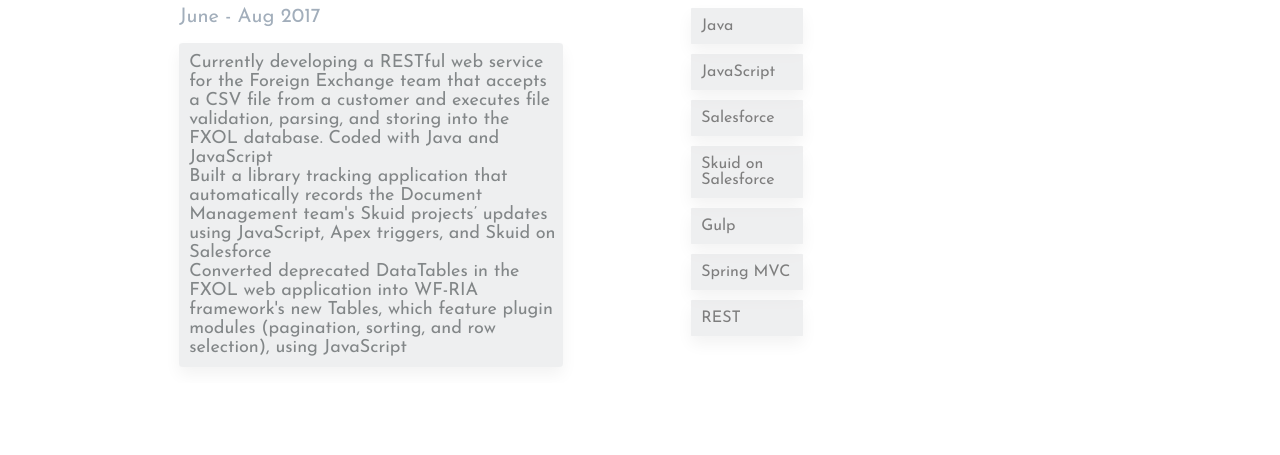
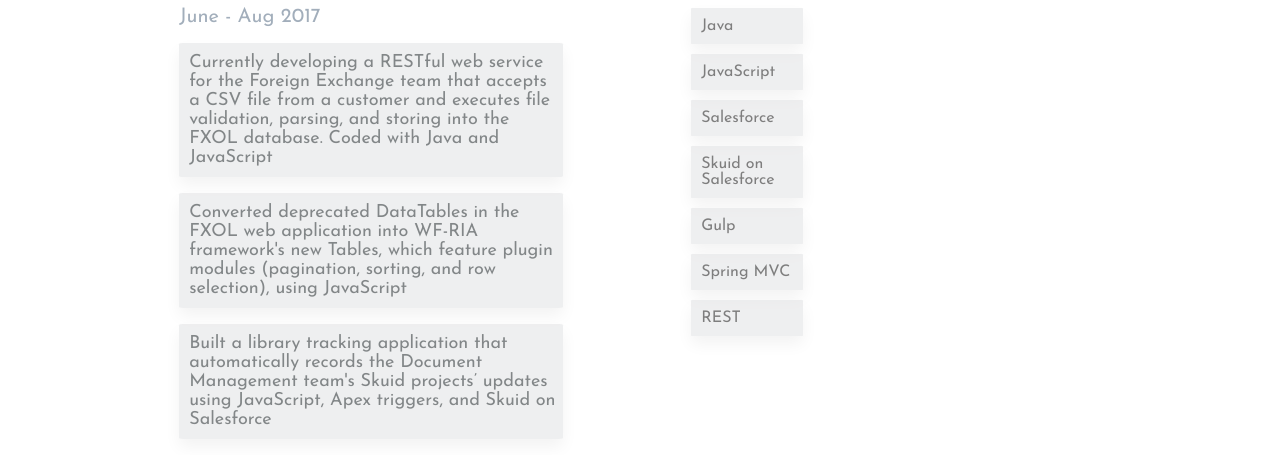
Before and after one commit to michaelma1210/michaelma1210.github.io, a plain HTML site: page wellsfargo.html in a window 1280 px wide. Shown: the part 428-883 px from the top of the page. Before the commit the page ends 811 px from the top, so only its background shows below. Drawn offline with Linux system fonts and the light colour scheme.

Commit message:
fix wells

```diff
--- a/wellsfargo.html
+++ b/wellsfargo.html
@@ -60,18 +60,27 @@
             June - Aug 2017
         </div>
 
-
         <ul class="job-description">
             <div class="job-bullet-box">
                 <li class="job-bullet">Currently developing a RESTful web service for the Foreign Exchange team that accepts a CSV file from a customer and executes file validation, parsing, and storing into the FXOL database. Coded with Java and JavaScript
                 </li>
-                <li class="job-bullet">Built a library tracking application that automatically records the Document Management team's Skuid projects’ updates using JavaScript, Apex triggers, and Skuid on Salesforce</li>
-                </li>
-                <li class="job-bullet">Converted deprecated DataTables in the FXOL web application into WF-RIA framework's new Tables, which feature plugin modules (pagination, sorting, and row selection), using JavaScript
-                </li>
-
             </div>
         </ul>
+        <ul class="job-description">
+            <div class="job-bullet-box">
+                <li class="job-bullet"> Converted deprecated DataTables in the FXOL web application into WF-RIA framework's new Tables, which feature plugin modules (pagination, sorting, and row selection), using JavaScript
+                </li>
+            </div>
+        </ul>
+        <ul class="job-description">
+            <div class="job-bullet-box">
+                <li class="job-bullet"> Built a library tracking application that automatically records the Document Management team's Skuid projects’ updates using JavaScript, Apex triggers, and Skuid on Salesforce
+                </li>
+            </div>
+        </ul>
+
+
+
     </div>
 
 
```
